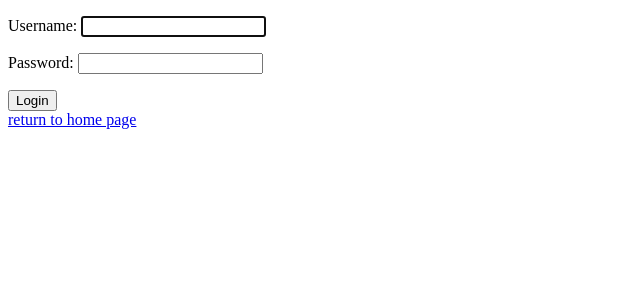
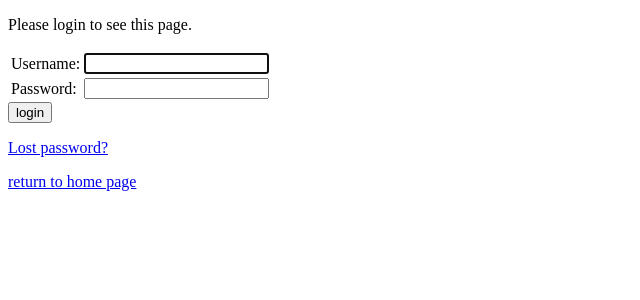
Before and after one commit to alyakan/Karno, a Django app: page /main/user/login/?next=/main/user/change-password/ in a window 1280 px wide. Shown: the top 300 px of the page, without its empty margins (0-640 px from the left). Run offline with Django 3.2, Linux system fonts and the light colour scheme.

Commit message:
working on reset password

```diff
--- a/Karno/main/templates/registration/login.html
+++ b/Karno/main/templates/registration/login.html
@@ -5,11 +5,38 @@
 </head>
 <body>
 
-	<form method="post" action="">{% csrf_token %}
-	     {{ form.errors }}
-         {{ form.as_p }}
-    	  <input type="submit" value="Login" />
-	</form>
+	{% if form.errors %}
+		<p>Your username and password didn't match. Please try again.</p>
+	{% endif %}
+
+		{% if next %}
+    		{% if user.is_authenticated %}
+    		<p>Your account doesn't have access to this page. To proceed,
+    		please login with an account that has access.</p>
+    	{% else %}
+    		<p>Please login to see this page.</p>
+    	{% endif %}
+	{% endif %}
+
+	<form method="post" action="{% url 'django.contrib.auth.views.login' %}">
+	{% csrf_token %}
+		<table>
+		<tr>
+    		<td>{{ form.username.label_tag }}</td>
+    		<td>{{ form.username }}</td>
+		</tr>
+		<tr>
+    		<td>{{ form.password.label_tag }}</td>
+    		<td>{{ form.password }}</td>
+		</tr>
+		</table>
+
+		<input type="submit" value="login" />
+		<input type="hidden" name="next" value="{{ next }}" />
+		</form>
+
+	{# Assumes you setup the password_reset view in your URLconf #}
+	<p><a href="{% url 'user-reset' %}">Lost password?</a></p>
 	<a href="{% url 'home' %}"> return to home page </a>
 </body>
 </html>
--- a/Karno/main/templates/registration/user-registeration.html
+++ b/Karno/main/templates/registration/user-registeration.html
@@ -8,6 +8,9 @@
 	<form method="post" action="">{% csrf_token %}
 	     {{ form.errors }}
          {{ form.as_p }}
+         {% if forget %}
+         	<a href="{% url 'user-reset' %}">reset</a>
+         {% endif %}
     	  <input type="submit" value="Sign Up" />
 	</form>
 	<a href="{% url 'home' %}"> return to home page </a>
--- a/Karno/main/urls.py
+++ b/Karno/main/urls.py
@@ -24,9 +24,13 @@ urlpatterns = patterns(
     url(
         r'^resetpassword/passwordsent/$',
         auth_views.password_reset_done,
+        {'template_name': 'registration/reset_done.html'},
         name='password_reset_done'),
     url(
         r'^reset/(?P<uidb64>[0-9A-Za-z_\-]+)/(?P<token>[0-9A-Za-z]{1,13}-[0-9A-Za-z]{1,20})/$',
         auth_views.password_reset_confirm,
         name='password_reset_confirm'),
+    url(
+        r'^reset/done/$', auth_views.password_reset_done,
+        name='password_reset_done')
 )
```
Also changed, not shown: Karno/Karno/settings.py (+18 -0 lines), Karno/main/templates/registration/reset_done.html (added, +9 -0 lines), Karno/main/views.py (+9 -0 lines), Karno/db.sqlite3.
